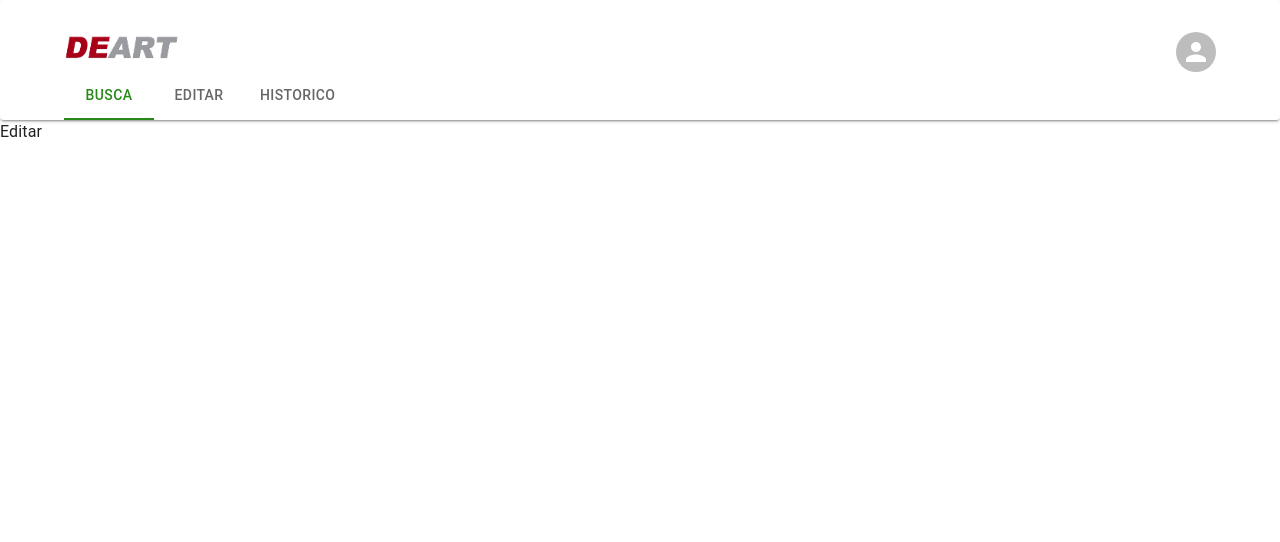
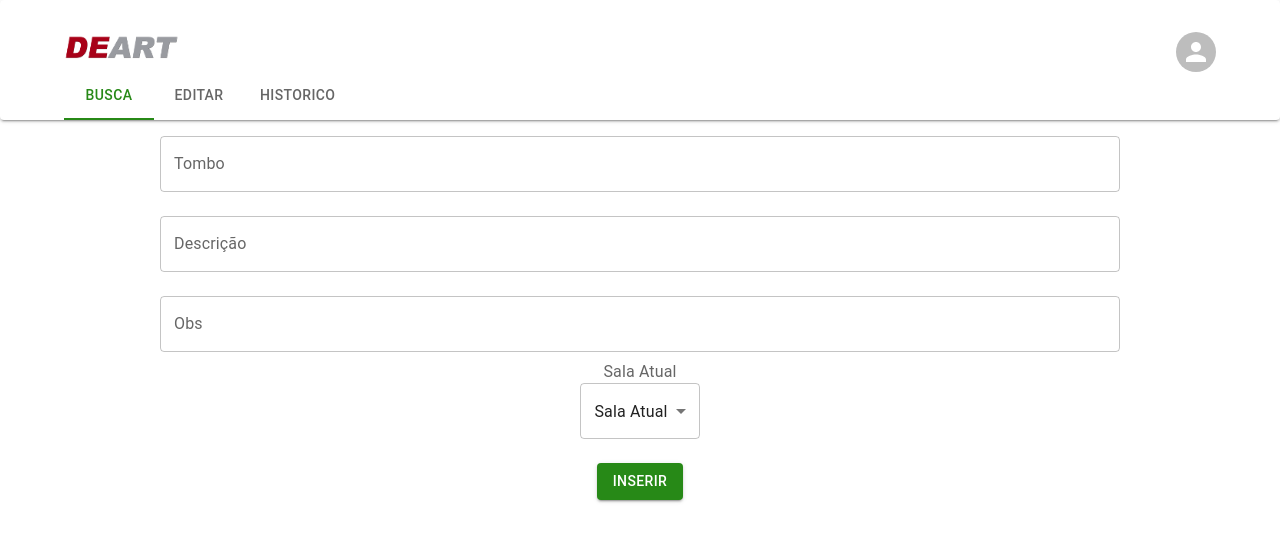
Before and after one commit to marioxaxa/inventario-deart, a Next.js app: page /editar in a window 1280 px wide. Shown: the top 542 px of the page. Built offline with nearby package versions, Linux system fonts and the light colour scheme.

Commit message:
esqueleto inicial

```diff
--- a/app/(protected_routes)/editar/page.tsx
+++ b/app/(protected_routes)/editar/page.tsx
@@ -1,7 +1,115 @@
-import React from 'react'
+"use client"
+import React, { useState } from 'react'
+import {  Box, Button, FormControl, TextField, InputAdornment, InputLabel, Select, MenuItem } from '@mui/material';
+import { register } from 'module'
+import { Option } from '@mui/base/Option';
+import { OptionGroup } from '@mui/base/OptionGroup';
+import { SelectChangeEvent } from "@mui/material";
 
-export default function Page() {
-  return (
-    <div>Editar</div>
+
+const Formulario = () => {
+
+  //const [tombo, setTombo] = useState("");
+  //const [descricao, setDescricao] = useState("");
+  //const [obs, setObs] = useState("");
+  const [selecao, setSelecao] = useState("");
+
+  const SelectChange = (event: SelectChangeEvent) => {
+    setSelecao(event.target.value);
+  };
+
+
+  const handleSubmit = (event: React.FormEvent) => {
+    event.preventDefault();
+    // Processar dados do formulário aqui
+    console.log('Formulário enviado:', { selecao });
+  };
+
+
+  // Puxar salas do baco de dados
+  const classData = ["20", "30", "A", "B"];
+
+  return(
+    <div>
+
+      <form onSubmit={handleSubmit}>
+
+        <Box
+          sx={{
+            marginX: 20,
+            display: 'flex',
+            flexDirection: 'column',
+            alignItems: 'center',
+          }}
+        >
+          <TextField
+            id="outlined-start-adornment"
+            //value = {tombo}
+            InputProps={{
+              startAdornment: <InputAdornment position="start">Tombo</InputAdornment>,
+            }}
+            margin="normal"
+            fullWidth
+            //error={tomboError}
+            //helperText={tomboError ? "Tombo é obrigatório" : ""}
+          />
+          <TextField
+            margin = "normal"
+            fullWidth
+            //value = {descricao}
+            label = "Descrição"
+          />
+          <TextField
+            margin = "normal"
+            fullWidth
+            //value = {obs}
+            label = "Obs"
+          />
+
+
+          <InputLabel id="sala-select-label" sx={{position: 'left',}}>Sala Atual</InputLabel>
+          <Select
+            labelId="sala-select-label"
+            value={selecao}
+            onChange={SelectChange}
+            sx={{margin: "normal",}}
+            displayEmpty
+          >
+            <MenuItem value="" disabled>
+              Sala Atual
+            </MenuItem>
+
+            {classData.map((opcao, index) => (
+              <MenuItem key={index} value={opcao}>
+                {opcao}
+              </MenuItem>
+            ))}
+
+          </Select>
+
+          <Button
+            type = "submit"
+            variant='contained'
+            sx={{ mt: 3, mb: 2 }}
+          >
+            Inserir
+          </Button>
+        </Box>
+
+      </form>
+    </div>
   )
 }
+
+export default Formulario;
+
+
+
+{/*<OptionGroup label="Prédio Principal">
+<MenuItem value="20">20</MenuItem>
+<MenuItem value="30">30</MenuItem>
+</OptionGroup>
+<OptionGroup label="Anexo">
+<MenuItem value="A">A</MenuItem>
+<MenuItem value="B">B</MenuItem>
+</OptionGroup>*/}
--- a/package.json
+++ b/package.json
@@ -12,6 +12,7 @@
     "@emotion/react": "^11.13.3",
     "@emotion/styled": "^11.13.0",
     "@fontsource/roboto": "^5.1.0",
+    "@mui/base": "^5.0.0-beta.62",
     "@mui/icons-material": "^6.1.7",
     "@mui/material": "^6.1.7",
     "@mui/x-data-grid": "^7.22.2",
```
Also changed, not shown: 1 other file (tests, documents, lock files or other folders).
